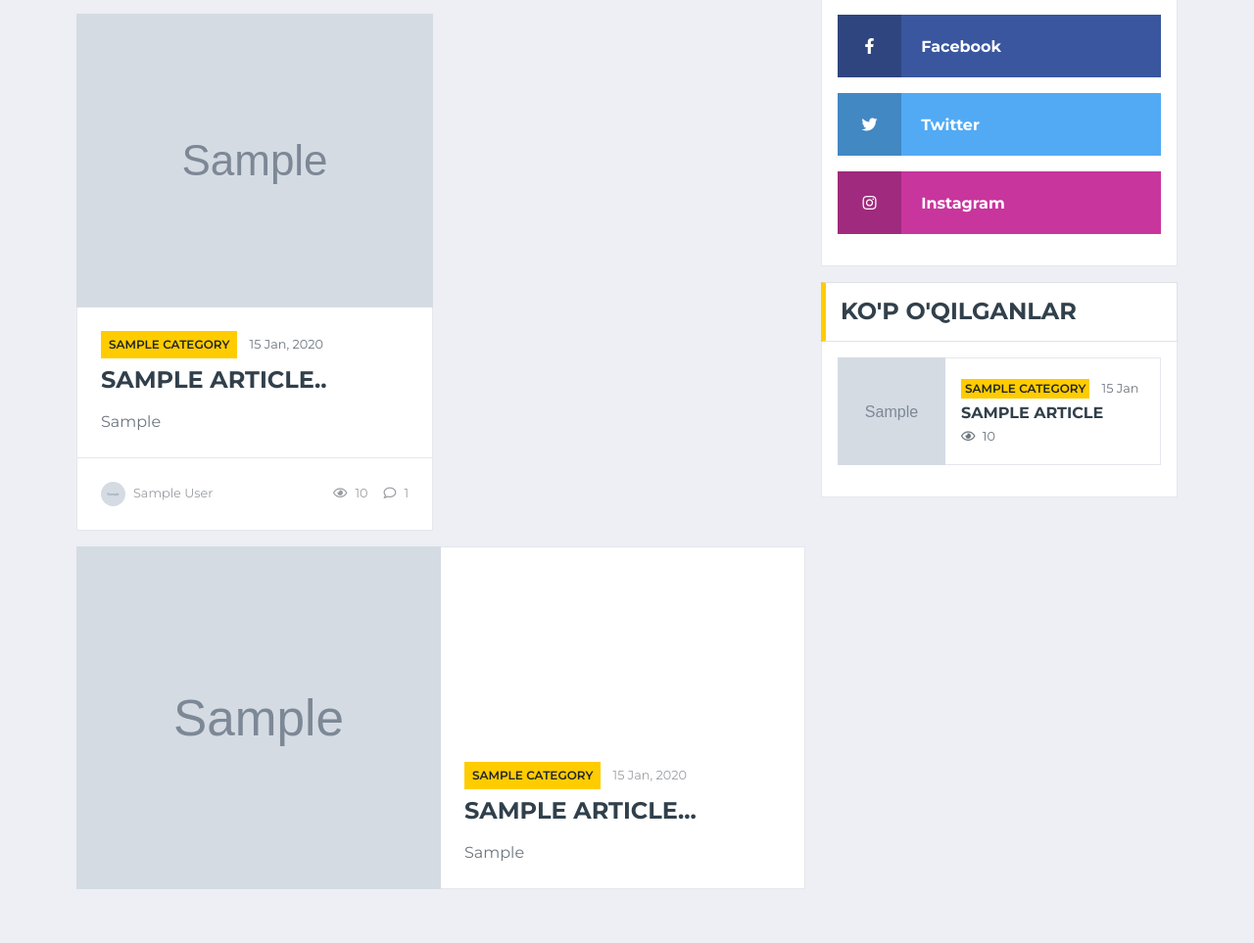
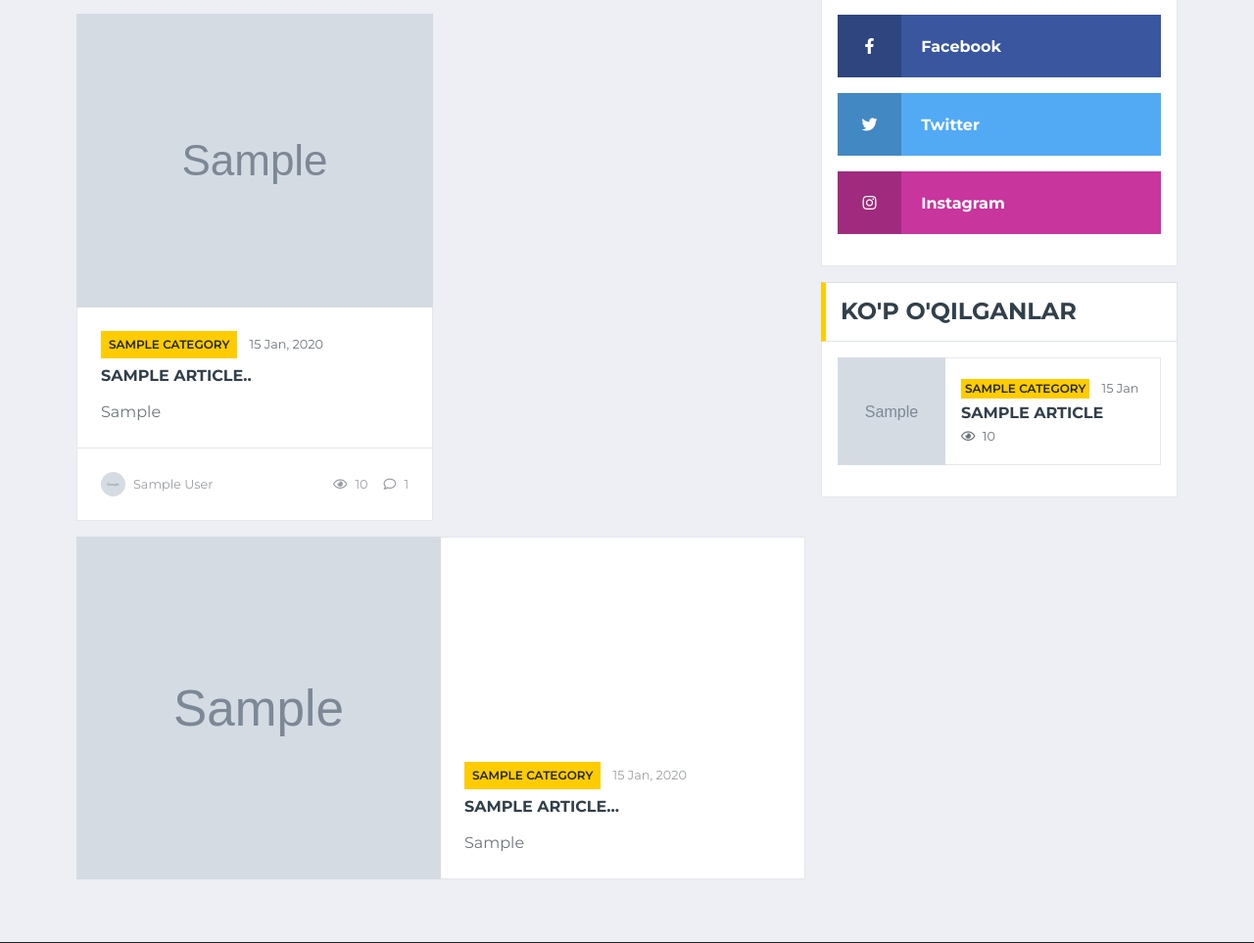
Before and after one commit to sodiqdevpython/journalkutubxona.uz, a Django app: page / in a window 1280 px wide. Shown: the part 1293-2256 px from the top of the page at 98% size. Run offline with Django 4.2, Linux system fonts and the light colour scheme; tables that the repository leaves empty hold one stand-in row (values such as "Sample post"); grey boxes marked "Sample" are stand-in pictures; some libraries are stand-ins or nearby versions.

Commit message:
index ga truncatewords qo'shildi va staticfiles olib tashlandi2

```diff
--- a/templates/index.html
+++ b/templates/index.html
@@ -203,7 +203,7 @@
                                     </a>
                                     <small class="text-muted">{{ article.created_at|date:"d M, Y" }}</small>
                                 </div>
-                                <a class="h4 d-block mb-3 text-secondary text-uppercase font-weight-bold line-clamp-2" href="{% url 'article_detail' article.slug %}">
+                                <a class="h6 d-block mb-3 text-secondary text-uppercase font-weight-bold line-clamp-2" href="{% url 'article_detail' article.slug %}">
                                     {{ article.title|truncatewords:5 }}..
                                 </a>
                                 <p class="m-0 line-clamp-2 text-muted">{{ article.abstract }}</p>
@@ -245,8 +245,8 @@
                                     </a>
                                     <small class="text-muted">{{ article.created_at|date:"d M" }}</small>
                                 </div>
-                                <a class="h4 d-block mb-0 text-secondary text-uppercase font-weight-bold line-clamp-2" href="{% url 'article_detail' article.slug %}">
-                                    {{ article.title }}
+                                <a class="h6 d-block mb-0 text-secondary text-uppercase font-weight-bold line-clamp-2" href="{% url 'article_detail' article.slug %}">
+                                    {{ article.title|truncatewords:4 }}...
                                 </a>
                             </div>
                         </div>
@@ -323,7 +323,7 @@
                                         </a>
                                         <small>{{ article.created_at|date:"d M, Y" }}</small>
                                     </div>
-                                    <a class="h4 d-block mb-3 text-secondary text-uppercase font-weight-bold line-clamp-2" href="{% url 'article_detail' article.slug %}">
+                                    <a class="h6 d-block mb-3 text-secondary text-uppercase font-weight-bold line-clamp-2" href="{% url 'article_detail' article.slug %}">
                                         {{ article.title|truncatewords:5 }}...
                                     </a>
                                     <p class="m-0 line-clamp-2 text-muted">{{ article.abstract }}</p>
```
